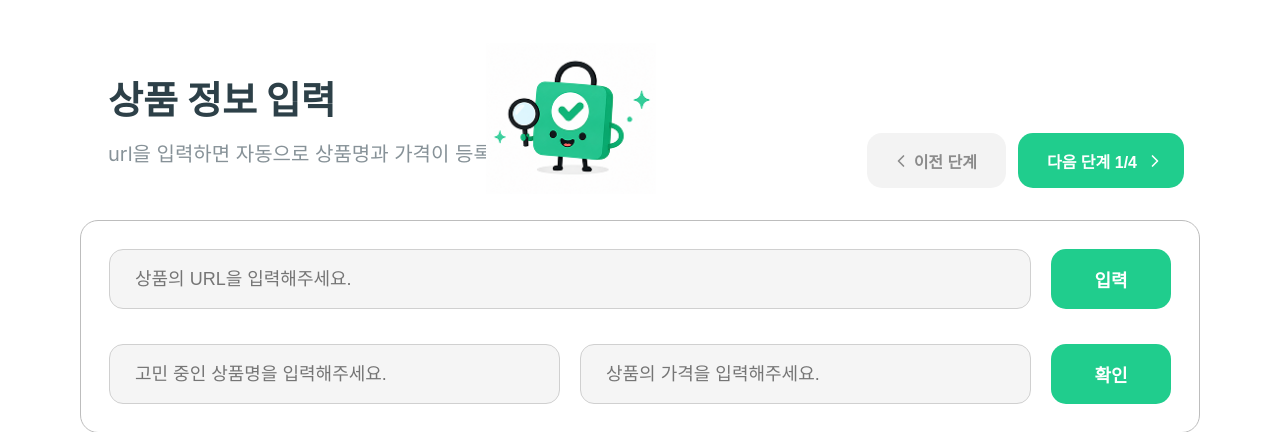
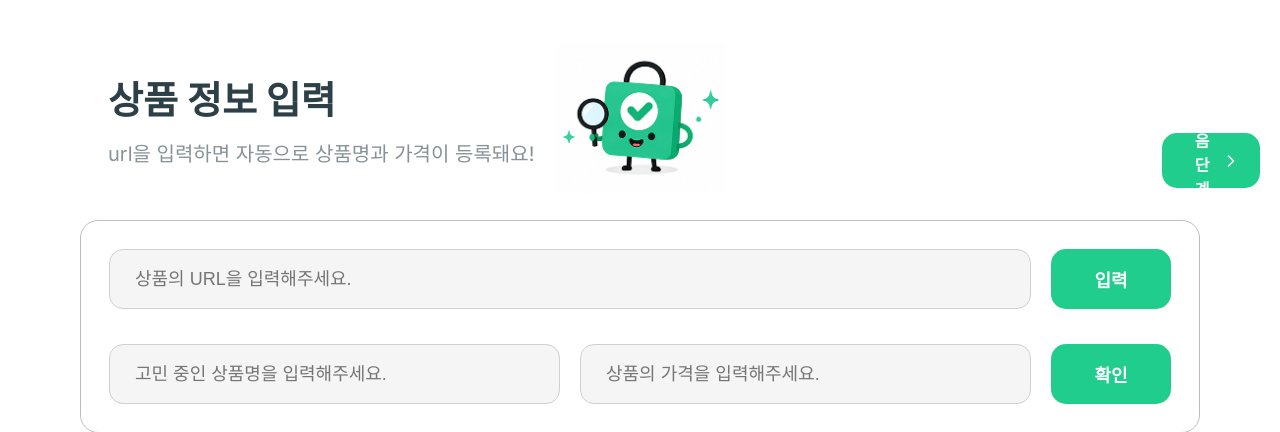
Before and after one commit to pirogramming/CHOEZY, a Django app: page /products/considerations/new/ in a window 1280 px wide. Shown: the part 75-507 px from the top of the page. Run offline with Django 5.2, Linux system fonts and the light colour scheme; the visitor is signed in with stand-in values (Sample User, id 1); data that the repository does not hold is empty; parts of the project's set-up code (start-up, migrations or seed data) failed here and were passed over.

Commit message:
fix: 상품 입력 첫 단계 이전 버튼 제거

```diff
--- a/products/templates/products/consideration_form.html
+++ b/products/templates/products/consideration_form.html
@@ -38,27 +38,6 @@
 
 
         <div class="step-button-area">
-
-            <button
-                type="button"
-                class="prev-step"
-                data-previous-url="{% url 'core:home' %}"
-            >
-
-                <svg xmlns="http://www.w3.org/2000/svg" width="24" height="24" viewBox="0 0 24 24" fill="none"
-                    stroke="currentColor" stroke-width="2" stroke-linecap="round" stroke-linejoin="round">
-
-                    <path d="m15 18-6-6 6-6" />
-
-                </svg>
-
-                <span>
-                    이전 단계
-                </span>
-
-            </button>
-
-
 
             <button
                 type="submit"
--- a/static/css/consideration_form.css
+++ b/static/css/consideration_form.css
@@ -80,6 +80,15 @@
 
 }
 
+/* 첫 단계에는 이전 버튼을 표시하지 않되 다음 버튼의 기존 위치는 유지 */
+.step-button-area::before {
+
+    content:"";
+    flex:0 0 144px;
+    height:55px;
+
+}
+
 
 
 .step-button-area button {
@@ -107,30 +116,6 @@
     cursor:pointer;
 
     transition:0.2s;
-
-}
-
-
-
-/* 이전 단계 */
-
-.prev-step {
-
-    background:#f3f3f3;
-
-    color:#8b8b8b;
-
-}
-
-.prev-step span {
-
-    transform: translateX(-5px);
-
-}
-
-.prev-step:hover {
-
-    background:#e9e9e9;
 
 }
 
@@ -616,6 +601,10 @@
         margin-top: 20px;
     }
 
+    .step-button-area::before {
+        flex: 1;
+    }
+
     .step-button-area button {
         flex: 1;
     }
--- a/static/js/consideration_form.js
+++ b/static/js/consideration_form.js
@@ -202,11 +202,6 @@
 
   categoryDetail.addEventListener("input", () => resetConfirmButton("category"));
 
-  document.querySelector(".prev-step")?.addEventListener("click", (event) => {
-    const previousUrl = event.currentTarget.dataset.previousUrl;
-    window.location.href = previousUrl || "/";
-  });
-
   form.addEventListener("submit", (event) => {
     if (!validProduct()) {
       event.preventDefault();
```
